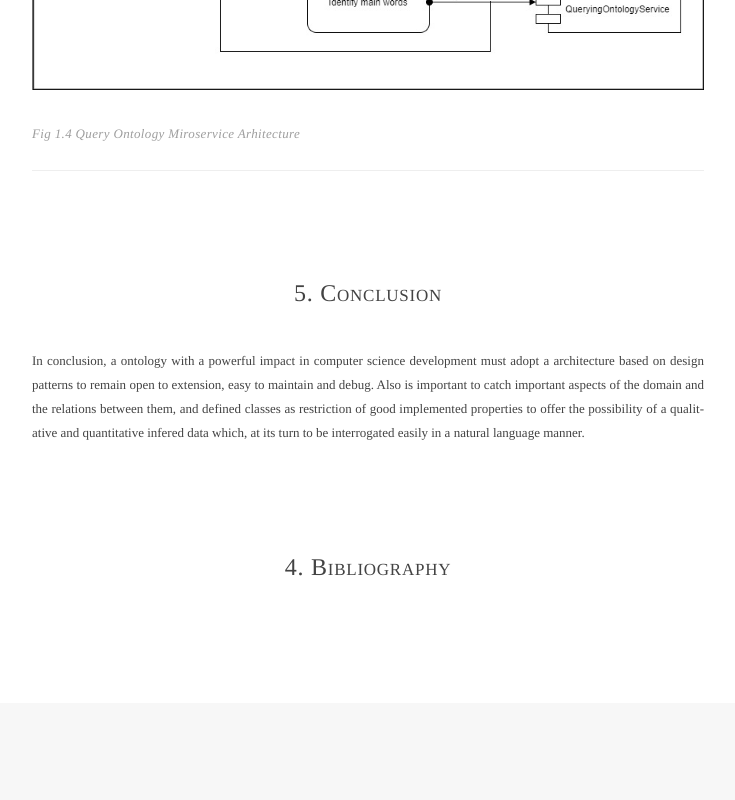
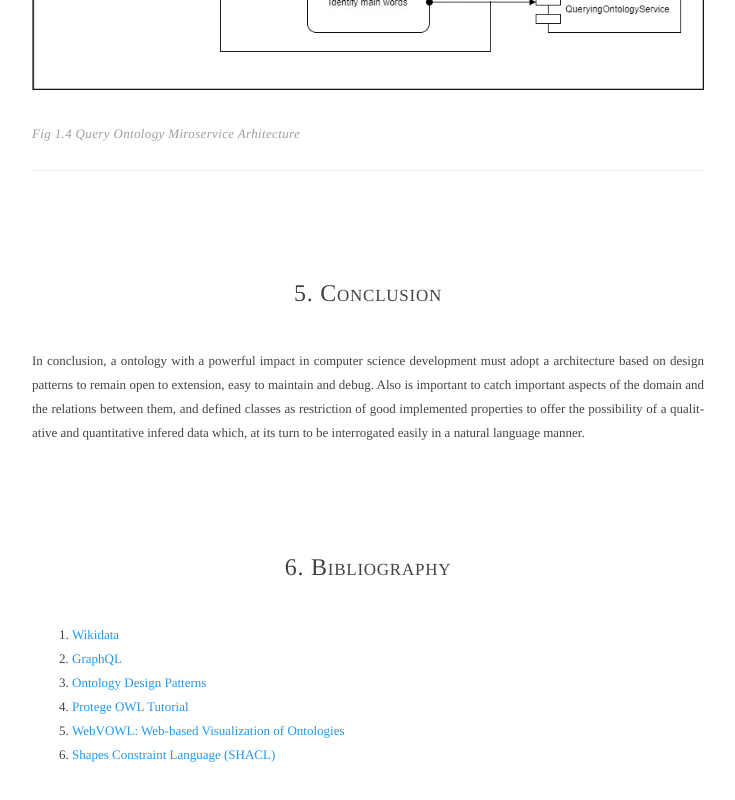
Before and after one commit to wadoteam/scholarly, a plain HTML site: page index.html in a window 1280 px wide. Shown: the part 7589-8389 px from the top of the page, without its empty margins (270-1005 px from the left). Drawn offline with Linux system fonts and the light colour scheme.

Commit message:
added bibliography

```diff
--- a/index.html
+++ b/index.html
@@ -424,7 +424,39 @@
         </p>
     </section>
     <section id="biblio">
-        <h1>4. Bibliography</h1>
+        <h1>6. Bibliography</h1>
+		<ol>
+			<li>
+				<a href="https://www.wikidata.org/wiki/Wikidata:Main_Page">
+				Wikidata
+				</a>
+			</li>
+			<li>
+				<a href="http://graphql.org/learn/">
+				GraphQL
+				</a>
+			</li>
+			<li>
+				<a href="http://ontologydesignpatterns.org/wiki/Main_Page">
+				Ontology Design Patterns
+				</a>
+			</li>
+			<li>
+				<a href="http://mowl-power.cs.man.ac.uk/protegeowltutorial/resources/ProtegeOWLTutorialP4_v1_3.pdf">
+				Protege OWL Tutorial
+				</a>
+			</li>
+			<li>
+				<a href="http://vowl.visualdataweb.org/webvowl.html">
+				WebVOWL: Web-based Visualization of Ontologies
+				</a>
+			</li>
+			<li>
+				<a href="https://www.w3.org/TR/shacl/">
+				Shapes Constraint Language (SHACL)
+				</a>
+			</li>
+		</ol>
     </section>
 </article>
 </body>
```
